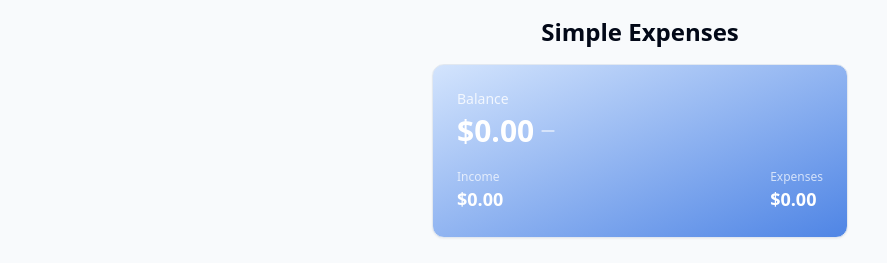
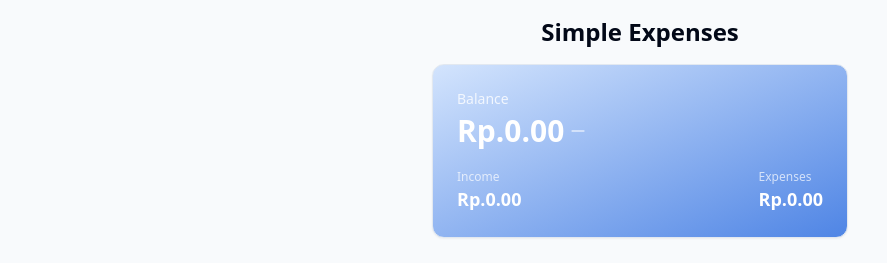
Before and after one commit to kfnx/simple-money-tracker, a React (Vite) app: page / in a window 1280 px wide. Shown: the top 263 px of the page, without its empty margins (0-887 px from the left). Built offline with nearby package versions, Linux system fonts and the light colour scheme.

Commit message:
feat: Update currency and remove category
- Changed the currency symbol to Rupiah (Rp.).
- Removed the category selection for income transactions.

```diff
--- a/src/components/AddExpenseForm.tsx
+++ b/src/components/AddExpenseForm.tsx
@@ -23,7 +23,7 @@ export const AddExpenseForm = ({ onClose }: { onClose: () => void }) => {
 
     addExpense({
       amount: numAmount,
-      category: selectedCategory,
+      category: transactionType === 'income' ? 'other' : selectedCategory,
       type: transactionType
     });
 
@@ -62,13 +62,13 @@ export const AddExpenseForm = ({ onClose }: { onClose: () => void }) => {
         </label>
         <div className="relative">
           <span className="absolute left-3 top-1/2 transform -translate-y-1/2 text-xl font-semibold text-muted-foreground">
-            $
+            Rp.
           </span>
           <Input
             id="amount"
             type="number"
             placeholder="0.00"
-            className="pl-8 text-xl h-14"
+            className="pl-10 text-xl h-14"
             value={amount}
             onChange={(e) => setAmount(e.target.value)}
             autoFocus
@@ -76,6 +76,7 @@ export const AddExpenseForm = ({ onClose }: { onClose: () => void }) => {
         </div>
       </div>
 
+      {transactionType === 'expense' && (
         <div>
           <label className="text-lg font-medium block mb-2">Category</label>
           <div className="flex flex-wrap gap-2">
@@ -89,6 +90,7 @@ export const AddExpenseForm = ({ onClose }: { onClose: () => void }) => {
             ))}
           </div>
         </div>
+      )}
 
       <div className="flex gap-3">
         <Button
--- a/src/components/ExpenseItem.tsx
+++ b/src/components/ExpenseItem.tsx
@@ -21,14 +21,14 @@ export const ExpenseItem = ({ expense }: ExpenseItemProps) => {
             <MinusCircle size={16} className="text-destructive mr-1" />
           )}
           <span className={`text-lg font-semibold ${isIncome ? 'text-green-600' : ''}`}>
-            ${expense.amount.toFixed(2)}
+            Rp.{expense.amount.toFixed(2)}
           </span>
         </div>
         <span className="text-sm text-muted-foreground">
           {format(expense.date, 'MMM d, h:mm a')}
         </span>
       </div>
-      <CategoryPill category={expense.category} />
+      {!isIncome && <CategoryPill category={expense.category} />}
     </div>
   );
 };
--- a/src/components/SummaryCard.tsx
+++ b/src/components/SummaryCard.tsx
@@ -14,7 +14,7 @@ export const SummaryCard = () => {
           <div>
             <h2 className="text-sm font-medium text-white/80 mb-1">Balance</h2>
             <p className="text-3xl font-bold text-white flex items-center">
-              ${Math.abs(balance).toFixed(2)}
+              Rp.{Math.abs(balance).toFixed(2)}
               {balance !== 0 && (
                 balance > 0
                   ? <ArrowUp className="ml-1 text-green-300" size={20} />
@@ -28,11 +28,11 @@ export const SummaryCard = () => {
           <div className="flex justify-between mt-2">
             <div>
               <h3 className="text-xs font-medium text-white/70">Income</h3>
-              <p className="text-lg font-semibold text-white">${totalIncome.toFixed(2)}</p>
+              <p className="text-lg font-semibold text-white">Rp.{totalIncome.toFixed(2)}</p>
             </div>
             <div>
               <h3 className="text-xs font-medium text-white/70">Expenses</h3>
-              <p className="text-lg font-semibold text-white">${totalSpent.toFixed(2)}</p>
+              <p className="text-lg font-semibold text-white">Rp.{totalSpent.toFixed(2)}</p>
             </div>
           </div>
         </div>
```
Lines whose indentation alone changed are shown as unchanged.
